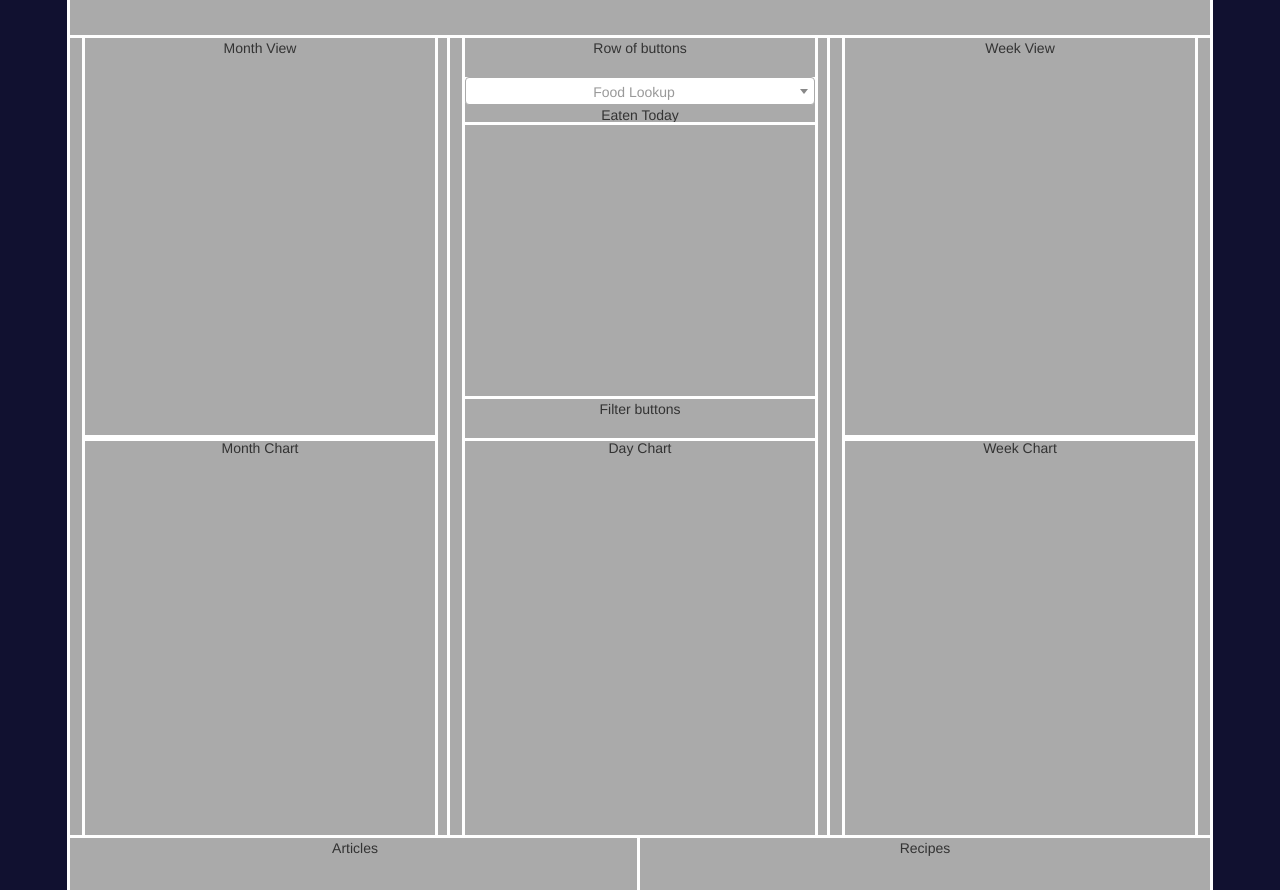
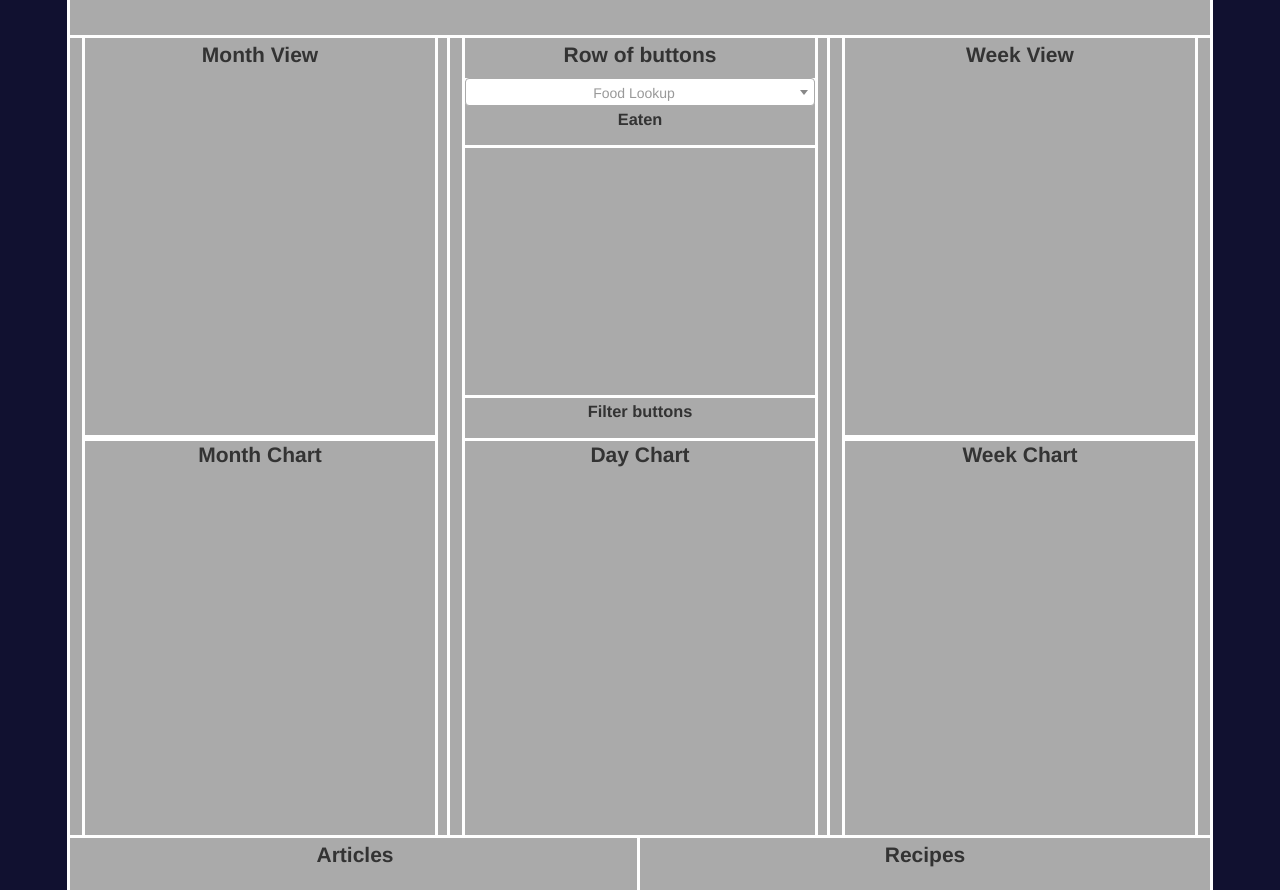
Before and after one commit to cpwhidden/Eat-Well, a plain HTML site: page index.html in a window 1280 px wide. Shown: the part 62-952 px from the top of the page. Drawn offline with Linux system fonts and the light colour scheme.

Commit message:
update: adjusted display of major sections

```diff
--- a/assets/style.css
+++ b/assets/style.css
@@ -13,6 +13,10 @@ section, div {
 section {
 /*	height: 300px;*/
 /*	overflow: hidden;*/
+}
+
+h2, h3 {
+	margin-top: 2px;
 }
 
 .row > div {
--- a/index.html
+++ b/index.html
@@ -6,7 +6,6 @@
 	<link rel="stylesheet" type="text/css" href="assets/bootstrap-theme.css">
 	<link rel="stylesheet" type="text/css" href="assets/style.css">
 	<link rel="stylesheet" type="text/css" href="assets/select2.css">
-	<link rel="stylesheet" type="text/css" href="assets/s2-docs.css">
 </head>
 <title>Eat Well</title>
 <body>
@@ -24,46 +23,46 @@
 			<section id="day-section" class="col-xs-12 col-sm-12 col-md-4 time-section">
 				<div id="day-view" class="content-div">
 					<div id="nav-bar" class="btn-group">
-						Row of buttons
+						<h2>Row of buttons</h2>
 					</div>
 					<select id="food-search" class="select2-box" style="width: 100%"> <!-- Select2 Box does not work with CSS width set -->
 					</select>
-					Eaten Today
+					<h3>Eaten</h3>
 					<div id="food-list-div">
 						<ul id="food-list">
 						</ul>
 					</div>
 					<div id="filter-bar" class="btn-group">
-						Filter buttons
+						<h3>Filter buttons</h3>
 					</div>
 				</div>
 				<div id="day-chart" class="content-div">
-					Day Chart
+					<h2>Day Chart</h2>
 				</div>
 			</section>
 			<section id="week-section" class="col-xs-12 col-sm-12 col-md-4 time-section">
 				<div id="week-view" class="content-div">
-					Week View
+					<h2>Week View</h2>
 				</div>
 				<div id="week-chart" class="content-div">
-					Week Chart
+					<h2>Week Chart</h2>
 				</div>
 			</section>
 			<section id="month-section" class="col-xs-12 col-sm-12 col-md-4 time-section">
 				<div id="month-view" class="content-div">
-					Month View
+					<h2>Month View</h2>
 				</div>
 				<div id="month-chart" class="content-div">
-					Month Chart
+					<h2>Month Chart</h2>
 				</div>
 			</section>
 		</section>
 		<section id="supplementary-info" class="select2-result">
 			<div id="news-articles" class="col-xs-12 col-sm-6 content-div">
-				Articles
+				<h2>Articles</h2>
 			</div>
 			<div id="recipes" class="col-xs-12 col-sm-6 content-div">
-				Recipes
+				<h2>Recipes</h2>
 			</div>
 		</section>
 	</main>
--- a/js/views.js
+++ b/js/views.js
@@ -61,7 +61,7 @@ app.ResultFoodView = Backbone.View.extend({
 		this.$el.html(this.template(this.model.attributes));
 		this.$el.toggleClass('select2-result');
 		return this;
-	},
+	}
 });
 
 // Food Search View
```
